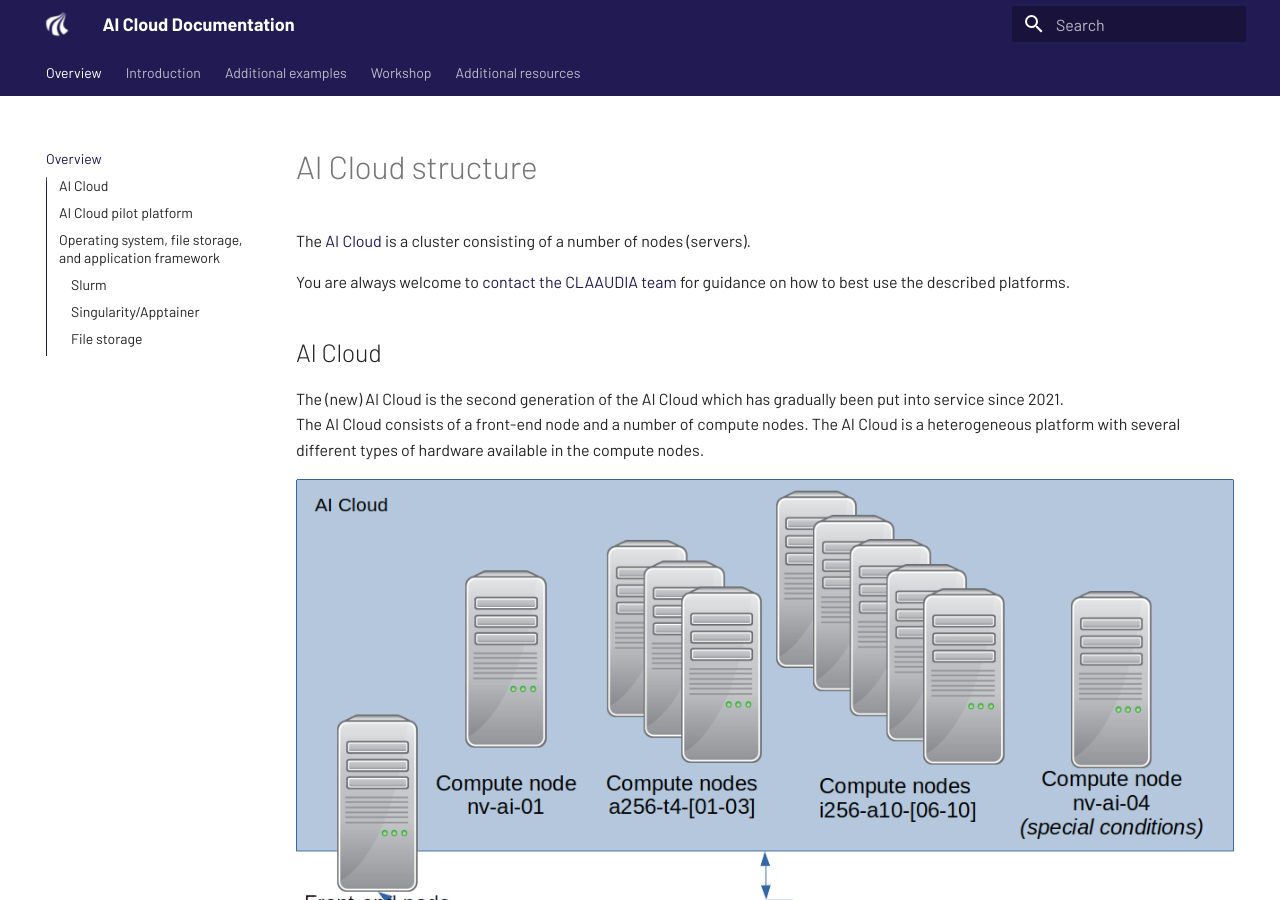
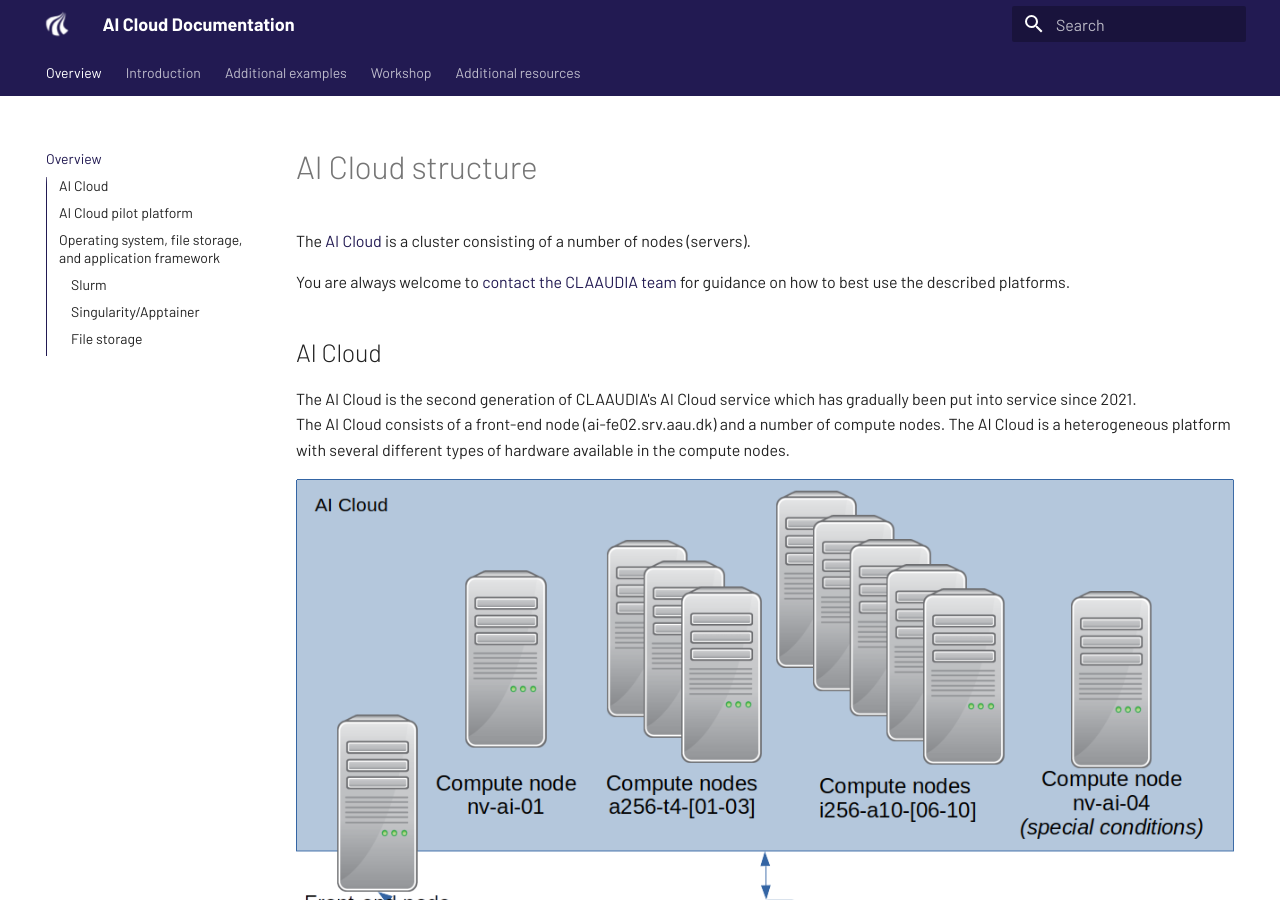
Before and after one commit to aau-claaudia/aicloud-docs, an MkDocs documentation site: the page built from docs/overview.md, in a window 1280 px wide and 900 px high. Built offline with MkDocs 1.6.1 and Material for MkDocs 9.7.7, drawn with Linux system fonts in a browser that asks for light colours.

Commit message:
Minor refinement of overview
Suggestions by @Gery-ITS.

```diff
--- a/docs/overview.md
+++ b/docs/overview.md
@@ -9,9 +9,9 @@
 
 ## AI Cloud
 
-The (new) AI Cloud is the second generation of the AI Cloud which has
+The AI Cloud is the second generation of CLAAUDIA's AI Cloud service which has
 gradually been put into service since 2021.
-The AI Cloud consists of a front-end node and a number of compute
+The AI Cloud consists of a front-end node (ai-fe02.srv.aau.dk) and a number of compute
 nodes. The AI Cloud is a heterogeneous platform with several different
 types of hardware available in the compute nodes.
 
```
